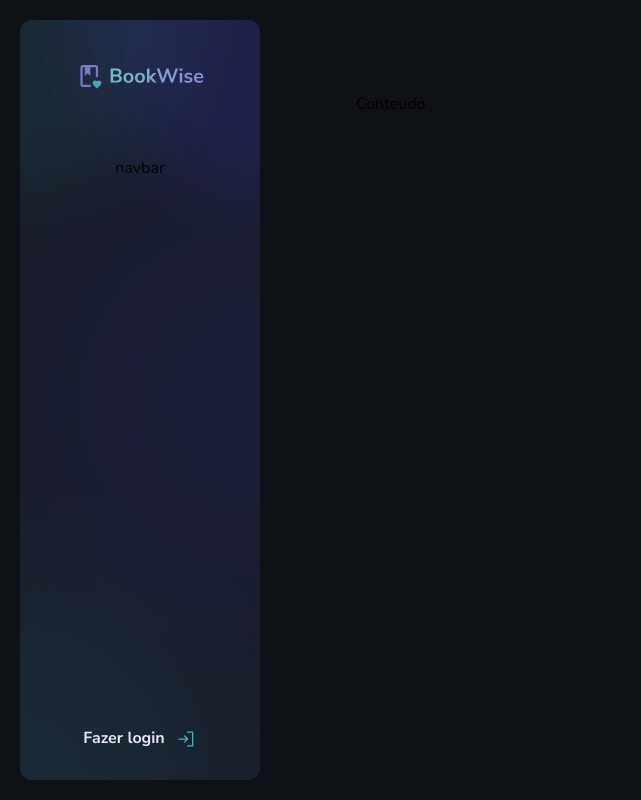
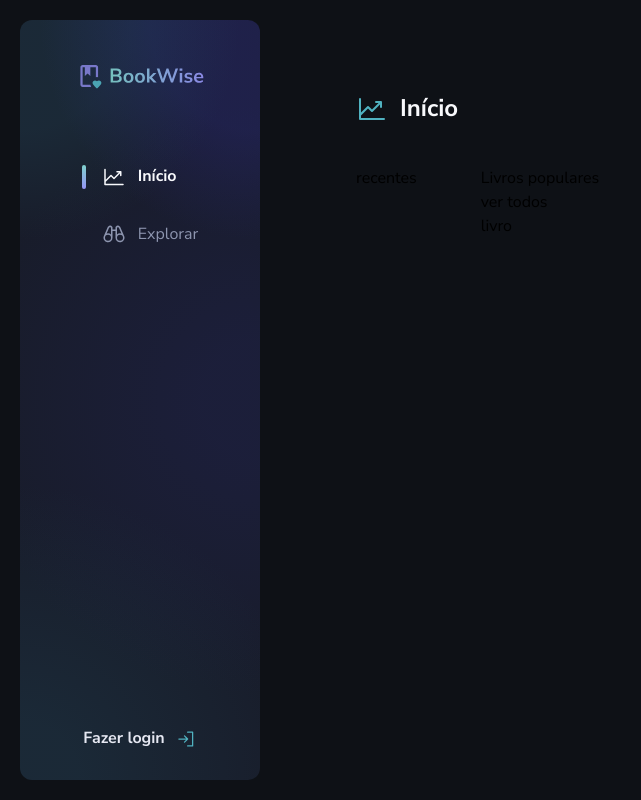
Before and after one commit to pejamp/bookwise-ignite-challenge, a Next.js app: page /home in a window 1280 px wide. Shown: the whole page, without its empty margins (0-641 px from the left). Built offline with nearby package versions, Linux system fonts and the light colour scheme.

Commit message:
feat: improve sidebar

```diff
--- /dev/null
+++ b/src/components/Navigation/index.tsx
@@ -0,0 +1,23 @@
+import Link, { LinkProps } from 'next/link'
+import { usePathname } from 'next/navigation'
+import { ReactNode } from 'react'
+
+interface NavigationProps extends LinkProps {
+  children: ReactNode
+}
+
+export function Navigation({ children, ...rest }: NavigationProps) {
+  const { href } = rest
+  const pathName = usePathname()
+
+  const isActive = pathName === href
+  return (
+    <Link {...rest}>
+      <span
+        className={`relative flex items-center gap-3 py-2 pl-5 capitalize leading-base transition duration-200 ease-in-out before:absolute before:left-0 before:h-6 before:w-1 before:rounded-full before:content-[''] hover:text-gray-100 ${isActive ? 'font-bold text-gray-100 before:bg-gradient-vertical' : 'text-gray-400'}`}
+      >
+        {children}
+      </span>
+    </Link>
+  )
+}
--- a/src/layouts/RootLayout.tsx
+++ b/src/layouts/RootLayout.tsx
@@ -2,14 +2,28 @@ import Image from 'next/image'
 import { ReactNode } from 'react'
 import logoIcon from '@/assets/logo.svg'
 import { ActionLink } from '@/components/ActionLink'
-import { SignIn } from '@phosphor-icons/react'
+import { Binoculars, ChartLineUp, SignIn } from '@phosphor-icons/react'
+import { Navigation } from '@/components/Navigation'
 
 export default function RootLayout({ children }: { children: ReactNode }) {
   return (
     <div className="grid min-h-screen grid-cols-app gap-x-[96px] p-5">
       <aside className="flex flex-col items-center rounded-xl bg-gray-700 bg-sidebar pb-6 pt-10">
         <Image src={logoIcon} alt="" height={32} className="mb-16" />
-        <div>navbar</div>
+        <nav>
+          <ul className="flex flex-col gap-4">
+            <li>
+              <Navigation href={'/home'}>
+                <ChartLineUp size={24} /> início
+              </Navigation>
+            </li>
+            <li>
+              <Navigation href={'#'}>
+                <Binoculars size={24} /> explorar
+              </Navigation>
+            </li>
+          </ul>
+        </nav>
         <div className="mt-auto">
           <ActionLink>
             Fazer login <SignIn size={20} className="text-green-100" />
--- a/src/pages/home/index.tsx
+++ b/src/pages/home/index.tsx
@@ -1,7 +1,26 @@
 import RootLayout from '@/layouts/RootLayout'
+import { ChartLineUp } from '@phosphor-icons/react'
 
 interface HomeProps {}
 
 export default function Home(props: HomeProps) {
-  return <RootLayout>Conteudo</RootLayout>
+  return (
+    <RootLayout>
+      <h1 className="mb-10 flex items-center gap-3 text-2xl font-bold leading-short text-gray-100">
+        <ChartLineUp size={32} className="text-green-100" /> Início
+      </h1>
+      <div className="flex gap-16">
+        <div>recentes</div>
+        <div>
+          <div>
+            <h2>Livros populares</h2>
+            <span>ver todos</span>
+          </div>
+          <ul>
+            <li>livro</li>
+          </ul>
+        </div>
+      </div>
+    </RootLayout>
+  )
 }
--- a/tailwind.config.ts
+++ b/tailwind.config.ts
@@ -13,6 +13,10 @@ const config: Config = {
         'hero-login': `linear-gradient(rgba(42, 40, 121, 0.9), rgba(77, 74, 223, 0.7))`,
         sidebar:
           'radial-gradient(circle 220px at left top, rgba(37, 93, 106, 0.2) 50%, transparent),radial-gradient(circle 220px at right top, rgba(42, 40, 121, 0.4) 50%, transparent),radial-gradient(circle 295px at center right, rgba(42, 40, 121, 0.2) 20%, transparent),radial-gradient(circle 295px at bottom left, rgba(37, 93, 106, 0.2) 20%, transparent)',
+        'gradient-vertical':
+          'linear-gradient(180deg, #7FD1CC 0%, #9694F5 100%)',
+        'gradient-horizontal':
+          'linear-gradient(90deg, #7FD1CC 0%, #9694F5 100%)',
         'gradient-radial': 'radial-gradient(var(--tw-gradient-stops))',
         'gradient-conic':
           'conic-gradient(from 180deg at 50% 50%, var(--tw-gradient-stops))',
@@ -86,9 +90,6 @@ const config: Config = {
         700: '#181C2A',
         800: '#0E1116',
       },
-
-      'gradient-vertical': `linear-gradient(180deg, #7FD1CC 0%, #9694F5 100%)`,
-      'gradient-horizontal': `linear-gradient(90deg, #7FD1CC 0%, #9694F5 100%)`,
     },
   },
   plugins: [],
```
